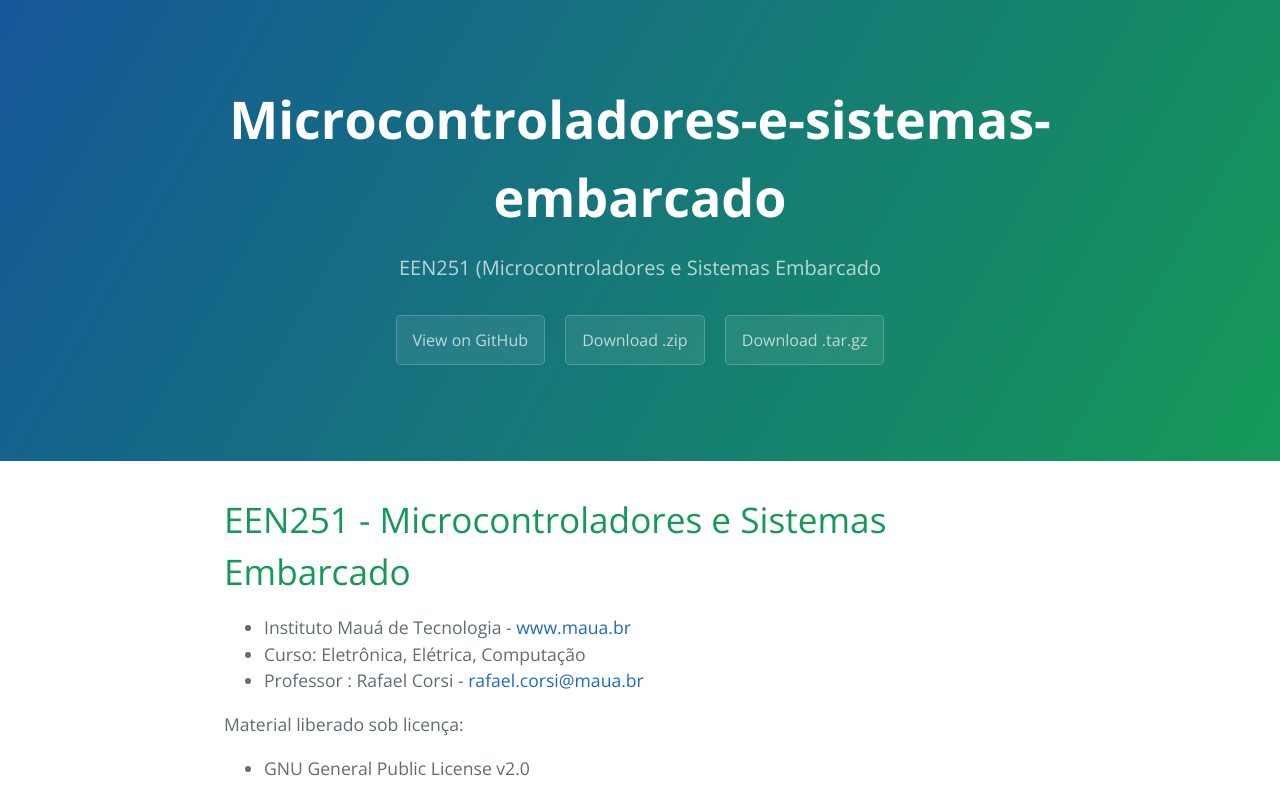
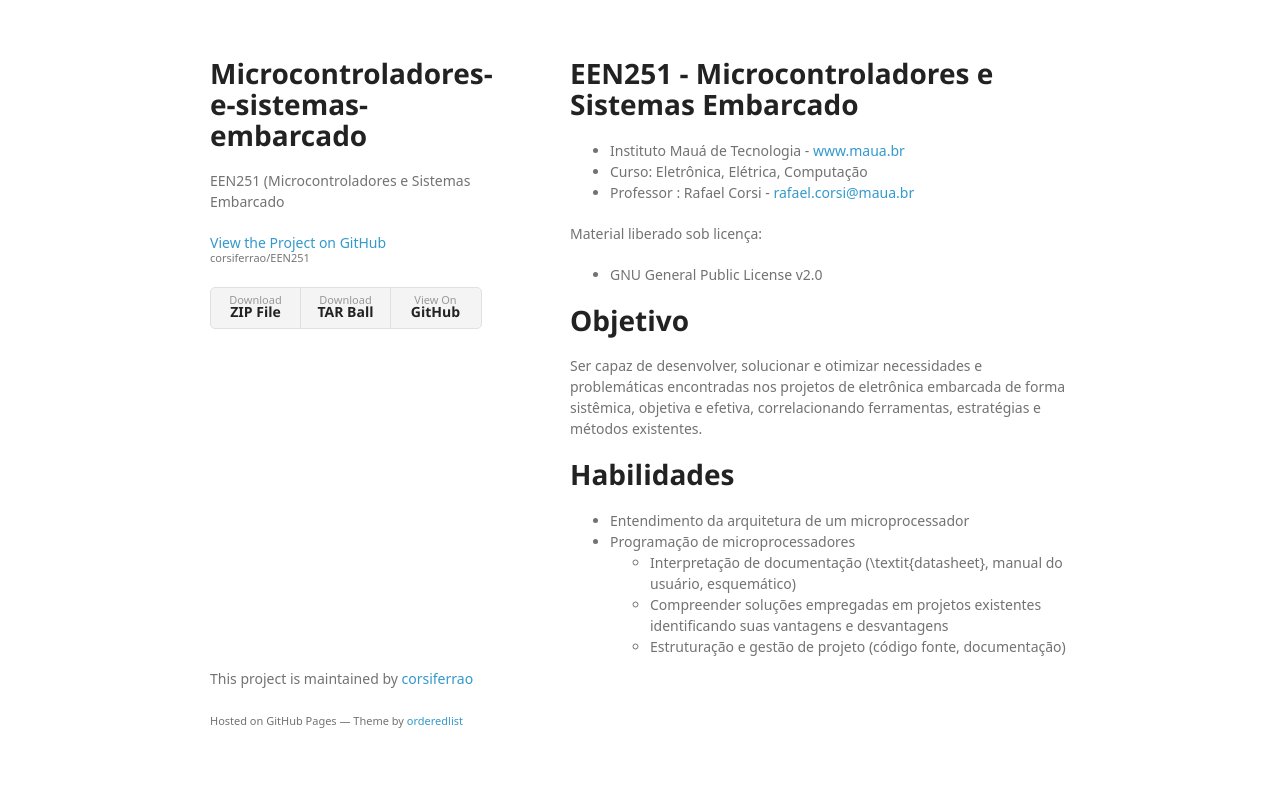
Before and after one commit to Cbrazioli/EEN251, a plain HTML site: page index.html in a window 1280 px wide. Shown: the top 800 px of the page. Drawn offline with nearby package versions, Linux system fonts and the light colour scheme; a web font is replaced by a local one.

Commit message:
Create gh-pages branch via GitHub

```diff
--- a/index.html
+++ b/index.html
@@ -1,25 +1,34 @@
-<!DOCTYPE html>
-<html lang="en-us">
+<!doctype html>
+<html>
   <head>
-    <meta charset="UTF-8">
+    <meta charset="utf-8">
+    <meta http-equiv="X-UA-Compatible" content="chrome=1">
     <title>Microcontroladores-e-sistemas-embarcado by corsiferrao</title>
-    <meta name="viewport" content="width=device-width, initial-scale=1">
-    <link rel="stylesheet" type="text/css" href="stylesheets/normalize.css" media="screen">
-    <link href='https://fonts.googleapis.com/css?family=Open+Sans:400,700' rel='stylesheet' type='text/css'>
-    <link rel="stylesheet" type="text/css" href="stylesheets/stylesheet.css" media="screen">
-    <link rel="stylesheet" type="text/css" href="stylesheets/github-light.css" media="screen">
+
+    <link rel="stylesheet" href="stylesheets/styles.css">
+    <link rel="stylesheet" href="stylesheets/github-light.css">
+    <meta name="viewport" content="width=device-width">
+    <!--[if lt IE 9]>
+    <script src="//html5shiv.googlecode.com/svn/trunk/html5.js"></script>
+    <![endif]-->
   </head>
   <body>
-    <section class="page-header">
-      <h1 class="project-name">Microcontroladores-e-sistemas-embarcado</h1>
-      <h2 class="project-tagline"> EEN251 (Microcontroladores e Sistemas Embarcado</h2>
-      <a href="https://github.com/corsiferrao/Microcontroladores-e-Sistemas-Embarcado" class="btn">View on GitHub</a>
-      <a href="https://github.com/corsiferrao/Microcontroladores-e-Sistemas-Embarcado/zipball/master" class="btn">Download .zip</a>
-      <a href="https://github.com/corsiferrao/Microcontroladores-e-Sistemas-Embarcado/tarball/master" class="btn">Download .tar.gz</a>
-    </section>
+    <div class="wrapper">
+      <header>
+        <h1>Microcontroladores-e-sistemas-embarcado</h1>
+        <p> EEN251 (Microcontroladores e Sistemas Embarcado</p>
 
-    <section class="main-content">
-      <h1>
+        <p class="view"><a href="https://github.com/corsiferrao/EEN251">View the Project on GitHub <small>corsiferrao/EEN251</small></a></p>
+
+
+        <ul>
+          <li><a href="https://github.com/corsiferrao/EEN251/zipball/master">Download <strong>ZIP File</strong></a></li>
+          <li><a href="https://github.com/corsiferrao/EEN251/tarball/master">Download <strong>TAR Ball</strong></a></li>
+          <li><a href="https://github.com/corsiferrao/EEN251">View On <strong>GitHub</strong></a></li>
+        </ul>
+      </header>
+      <section>
+        <h1>
 <a id="een251---microcontroladores-e-sistemas-embarcado" class="anchor" href="#een251---microcontroladores-e-sistemas-embarcado" aria-hidden="true"><span class="octicon octicon-link"></span></a>EEN251 - Microcontroladores e Sistemas Embarcado</h1>
 
 <ul>
@@ -54,15 +63,13 @@
 </ul>
 </li>
 </ul>
-
-      <footer class="site-footer">
-        <span class="site-footer-owner"><a href="https://github.com/corsiferrao/Microcontroladores-e-Sistemas-Embarcado">Microcontroladores-e-sistemas-embarcado</a> is maintained by <a href="https://github.com/corsiferrao">corsiferrao</a>.</span>
-
-        <span class="site-footer-credits">This page was generated by <a href="https://pages.github.com">GitHub Pages</a> using the <a href="https://github.com/jasonlong/cayman-theme">Cayman theme</a> by <a href="https://twitter.com/jasonlong">Jason Long</a>.</span>
+      </section>
+      <footer>
+        <p>This project is maintained by <a href="https://github.com/corsiferrao">corsiferrao</a></p>
+        <p><small>Hosted on GitHub Pages &mdash; Theme by <a href="https://github.com/orderedlist">orderedlist</a></small></p>
       </footer>
-
-    </section>
-
+    </div>
+    <script src="javascripts/scale.fix.js"></script>
 
   </body>
 </html>
--- /dev/null
+++ b/javascripts/scale.fix.js
@@ -0,0 +1,17 @@
+var metas = document.getElementsByTagName('meta');
+var i;
+if (navigator.userAgent.match(/iPhone/i)) {
+  for (i=0; i<metas.length; i++) {
+    if (metas[i].name == "viewport") {
+      metas[i].content = "width=device-width, minimum-scale=1.0, maximum-scale=1.0";
+    }
+  }
+  document.addEventListener("gesturestart", gestureStart, false);
+}
+function gestureStart() {
+  for (i=0; i<metas.length; i++) {
+    if (metas[i].name == "viewport") {
+      metas[i].content = "width=device-width, minimum-scale=0.25, maximum-scale=1.6";
+    }
+  }
+}
--- /dev/null
+++ b/stylesheets/styles.css
@@ -0,0 +1,324 @@
+@font-face {
+  font-family: 'Noto Sans';
+  font-weight: 400;
+  font-style: normal;
+  src: url('../fonts/Noto-Sans-regular/Noto-Sans-regular.eot');
+  src: url('../fonts/Noto-Sans-regular/Noto-Sans-regular.eot?#iefix') format('embedded-opentype'),
+       local('Noto Sans'),
+       local('Noto-Sans-regular'),
+       url('../fonts/Noto-Sans-regular/Noto-Sans-regular.woff2') format('woff2'),
+       url('../fonts/Noto-Sans-regular/Noto-Sans-regular.woff') format('woff'),
+       url('../fonts/Noto-Sans-regular/Noto-Sans-regular.ttf') format('truetype'),
+       url('../fonts/Noto-Sans-regular/Noto-Sans-regular.svg#NotoSans') format('svg');
+}
+
+@font-face {
+  font-family: 'Noto Sans';
+  font-weight: 700;
+  font-style: normal;
+  src: url('../fonts/Noto-Sans-700/Noto-Sans-700.eot');
+  src: url('../fonts/Noto-Sans-700/Noto-Sans-700.eot?#iefix') format('embedded-opentype'),
+       local('Noto Sans Bold'),
+       local('Noto-Sans-700'),
+       url('../fonts/Noto-Sans-700/Noto-Sans-700.woff2') format('woff2'),
+       url('../fonts/Noto-Sans-700/Noto-Sans-700.woff') format('woff'),
+       url('../fonts/Noto-Sans-700/Noto-Sans-700.ttf') format('truetype'),
+       url('../fonts/Noto-Sans-700/Noto-Sans-700.svg#NotoSans') format('svg');
+}
+
+@font-face {
+  font-family: 'Noto Sans';
+  font-weight: 400;
+  font-style: italic;
+  src: url('../fonts/Noto-Sans-italic/Noto-Sans-italic.eot');
+  src: url('../fonts/Noto-Sans-italic/Noto-Sans-italic.eot?#iefix') format('embedded-opentype'),
+       local('Noto Sans Italic'),
+       local('Noto-Sans-italic'),
+       url('../fonts/Noto-Sans-italic/Noto-Sans-italic.woff2') format('woff2'),
+       url('../fonts/Noto-Sans-italic/Noto-Sans-italic.woff') format('woff'),
+       url('../fonts/Noto-Sans-italic/Noto-Sans-italic.ttf') format('truetype'),
+       url('../fonts/Noto-Sans-italic/Noto-Sans-italic.svg#NotoSans') format('svg');
+}
+
+@font-face {
+  font-family: 'Noto Sans';
+  font-weight: 700;
+  font-style: italic;
+  src: url('../fonts/Noto-Sans-700italic/Noto-Sans-700italic.eot');
+  src: url('../fonts/Noto-Sans-700italic/Noto-Sans-700italic.eot?#iefix') format('embedded-opentype'),
+       local('Noto Sans Bold Italic'),
+       local('Noto-Sans-700italic'),
+       url('../fonts/Noto-Sans-700italic/Noto-Sans-700italic.woff2') format('woff2'),
+       url('../fonts/Noto-Sans-700italic/Noto-Sans-700italic.woff') format('woff'),
+       url('../fonts/Noto-Sans-700italic/Noto-Sans-700italic.ttf') format('truetype'),
+       url('../fonts/Noto-Sans-700italic/Noto-Sans-700italic.svg#NotoSans') format('svg');
+}
+
+body {
+  background-color: #fff;
+  padding:50px;
+  font: 14px/1.5 "Noto Sans", "Helvetica Neue", Helvetica, Arial, sans-serif;
+  color:#727272;
+  font-weight:400;
+}
+
+h1, h2, h3, h4, h5, h6 {
+  color:#222;
+  margin:0 0 20px;
+}
+
+p, ul, ol, table, pre, dl {
+  margin:0 0 20px;
+}
+
+h1, h2, h3 {
+  line-height:1.1;
+}
+
+h1 {
+  font-size:28px;
+}
+
+h2 {
+  color:#393939;
+}
+
+h3, h4, h5, h6 {
+  color:#494949;
+}
+
+a {
+  color:#39c;
+  text-decoration:none;
+}
+
+a:hover {
+  color:#069;
+}
+
+a small {
+  font-size:11px;
+  color:#777;
+  margin-top:-0.3em;
+  display:block;
+}
+
+a:hover small {
+  color:#777;
+}
+
+.wrapper {
+  width:860px;
+  margin:0 auto;
+}
+
+blockquote {
+  border-left:1px solid #e5e5e5;
+  margin:0;
+  padding:0 0 0 20px;
+  font-style:italic;
+}
+
+code, pre {
+  font-family:Monaco, Bitstream Vera Sans Mono, Lucida Console, Terminal, Consolas, Liberation Mono, DejaVu Sans Mono, Courier New, monospace;
+  color:#333;
+  font-size:12px;
+}
+
+pre {
+  padding:8px 15px;
+  background: #f8f8f8;
+  border-radius:5px;
+  border:1px solid #e5e5e5;
+  overflow-x: auto;
+}
+
+table {
+  width:100%;
+  border-collapse:collapse;
+}
+
+th, td {
+  text-align:left;
+  padding:5px 10px;
+  border-bottom:1px solid #e5e5e5;
+}
+
+dt {
+  color:#444;
+  font-weight:700;
+}
+
+th {
+  color:#444;
+}
+
+img {
+  max-width:100%;
+}
+
+header {
+  width:270px;
+  float:left;
+  position:fixed;
+  -webkit-font-smoothing:subpixel-antialiased;
+}
+
+header ul {
+  list-style:none;
+  height:40px;
+  padding:0;
+  background: #f4f4f4;
+  border-radius:5px;
+  border:1px solid #e0e0e0;
+  width:270px;
+}
+
+header li {
+  width:89px;
+  float:left;
+  border-right:1px solid #e0e0e0;
+  height:40px;
+}
+
+header li:first-child a {
+  border-radius:5px 0 0 5px;
+}
+
+header li:last-child a {
+  border-radius:0 5px 5px 0;
+}
+
+header ul a {
+  line-height:1;
+  font-size:11px;
+  color:#999;
+  display:block;
+  text-align:center;
+  padding-top:6px;
+  height:34px;
+}
+
+header ul a:hover {
+  color:#999;
+}
+
+header ul a:active {
+  background-color:#f0f0f0;
+}
+
+strong {
+  color:#222;
+  font-weight:700;
+}
+
+header ul li + li + li {
+  border-right:none;
+  width:89px;
+}
+
+header ul a strong {
+  font-size:14px;
+  display:block;
+  color:#222;
+}
+
+section {
+  width:500px;
+  float:right;
+  padding-bottom:50px;
+}
+
+small {
+  font-size:11px;
+}
+
+hr {
+  border:0;
+  background:#e5e5e5;
+  height:1px;
+  margin:0 0 20px;
+}
+
+footer {
+  width:270px;
+  float:left;
+  position:fixed;
+  bottom:50px;
+  -webkit-font-smoothing:subpixel-antialiased;
+}
+
+@media print, screen and (max-width: 960px) {
+
+  div.wrapper {
+    width:auto;
+    margin:0;
+  }
+
+  header, section, footer {
+    float:none;
+    position:static;
+    width:auto;
+  }
+
+  header {
+    padding-right:320px;
+  }
+
+  section {
+    border:1px solid #e5e5e5;
+    border-width:1px 0;
+    padding:20px 0;
+    margin:0 0 20px;
+  }
+
+  header a small {
+    display:inline;
+  }
+
+  header ul {
+    position:absolute;
+    right:50px;
+    top:52px;
+  }
+}
+
+@media print, screen and (max-width: 720px) {
+  body {
+    word-wrap:break-word;
+  }
+
+  header {
+    padding:0;
+  }
+
+  header ul, header p.view {
+    position:static;
+  }
+
+  pre, code {
+    word-wrap:normal;
+  }
+}
+
+@media print, screen and (max-width: 480px) {
+  body {
+    padding:15px;
+  }
+
+  header ul {
+    width:99%;
+  }
+
+  header li, header ul li + li + li {
+    width:33%;
+  }
+}
+
+@media print {
+  body {
+    padding:0.4in;
+    font-size:12pt;
+    color:#444;
+  }
+}
```
